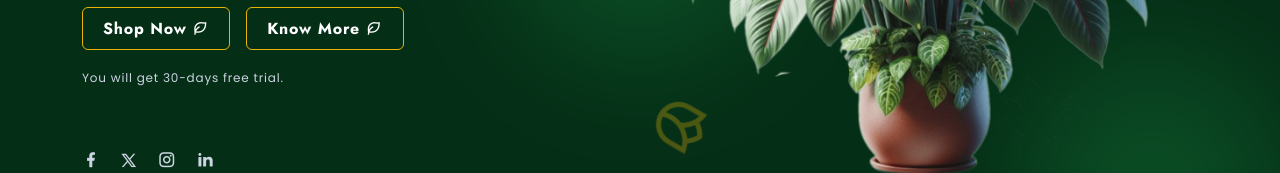
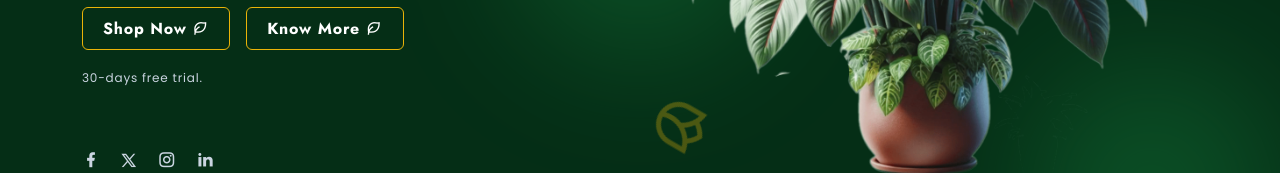
Before and after one commit to Liyana04/tailwind-project, a website: page index.html in a window 1280 px wide. Shown: the part 456-629 px from the top of the page. Drawn offline with nearby package versions, Linux system fonts and the light colour scheme.

Commit message:
practise tailwind

```diff
--- a/index.html
+++ b/index.html
@@ -88,7 +88,7 @@
                     <i class="ri-leaf-line"></i>
                   </button>
                 </div>
-                <p class="text-xs font-Poppins text-slate-300">You will get 30-days free trial.</p>
+                <p class="text-xs font-Poppins text-slate-300">30-days free trial.</p>
 
                 <div class="flex items-center gap-5 text-lg lg:pt-10">
                   <i class="ri-facebook-fill text-slate-300 hover:text-yellow-500 duration-300 cursor-pointer"></i>
```
